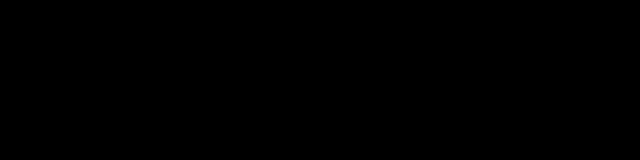
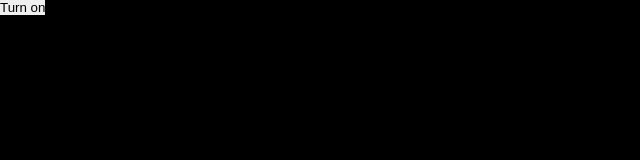
Before and after one commit to JEKO10/Portfolio, a React (Vite) app: page / in a window 1280 px wide. Both pictures are taken after a click on the element "Shut Down". Shown: the top 160 px of the page, without its empty margins (0-640 px from the left). Built offline with nearby package versions, Linux system fonts and the light colour scheme.

Commit message:
turn on logic

```diff
--- a/src/assets/style/StartMenu.style.tsx
+++ b/src/assets/style/StartMenu.style.tsx
@@ -11,7 +11,7 @@ export const StartContainer = styled.section<StartContainerPosition>`
   background: url(${start}) center/contain no-repeat;
   height: 475px;
   width: 337px;
-  padding: 6px 6.22px 8px 3.5px;
+  padding: 6px 6.21px 8px 3.5px;
   transform: ${({ isOpen }) => (isOpen ? "translateY(0)" : "translateY(110%)")};
   transition: transform 500ms ease;
   position: absolute;
--- a/src/pages/ShutDown.tsx
+++ b/src/pages/ShutDown.tsx
@@ -1,9 +1,39 @@
 import React from "react";
 
 import { ShutDownSection } from "../assets/style/ShutDown.style";
+import { useGlobalContext } from "../context";
 
 const ShutDown = () => {
-  return <ShutDownSection></ShutDownSection>;
+  const { setIsShutDown, setIsLoading, setIsOpen } = useGlobalContext();
+
+  const handleLoader = () => {
+    setIsLoading(true);
+
+    setTimeout(() => {
+      setIsLoading(false);
+    }, 3000);
+  };
+
+  return (
+    <ShutDownSection>
+      <button
+        onClick={() => {
+          setIsShutDown(false);
+          handleLoader();
+          setIsOpen({
+            about: false,
+            work: false,
+            contact: false,
+            recycle: false,
+            time: false,
+            book: false,
+          });
+        }}
+      >
+        Turn on
+      </button>
+    </ShutDownSection>
+  );
 };
 
 export default ShutDown;
```
